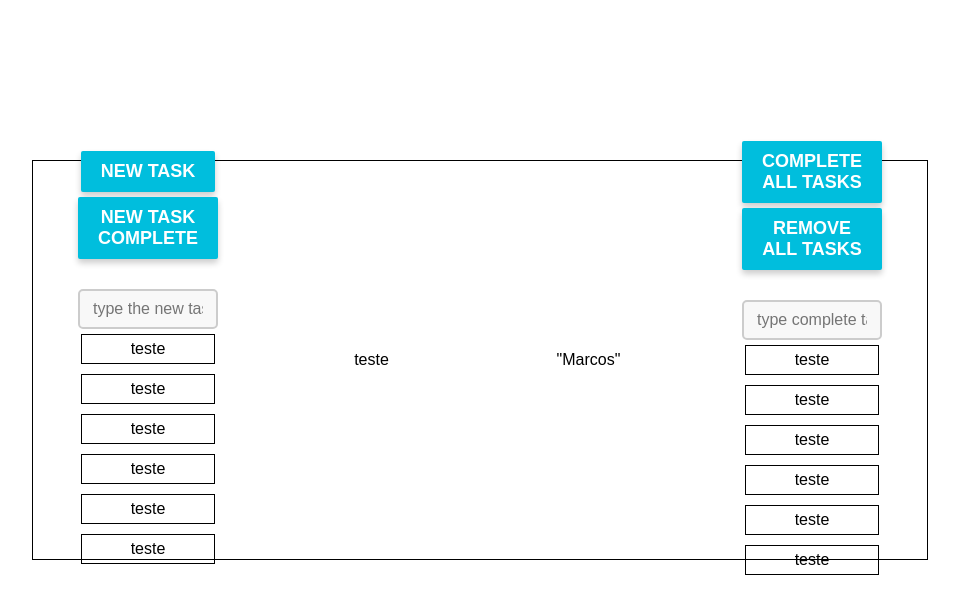
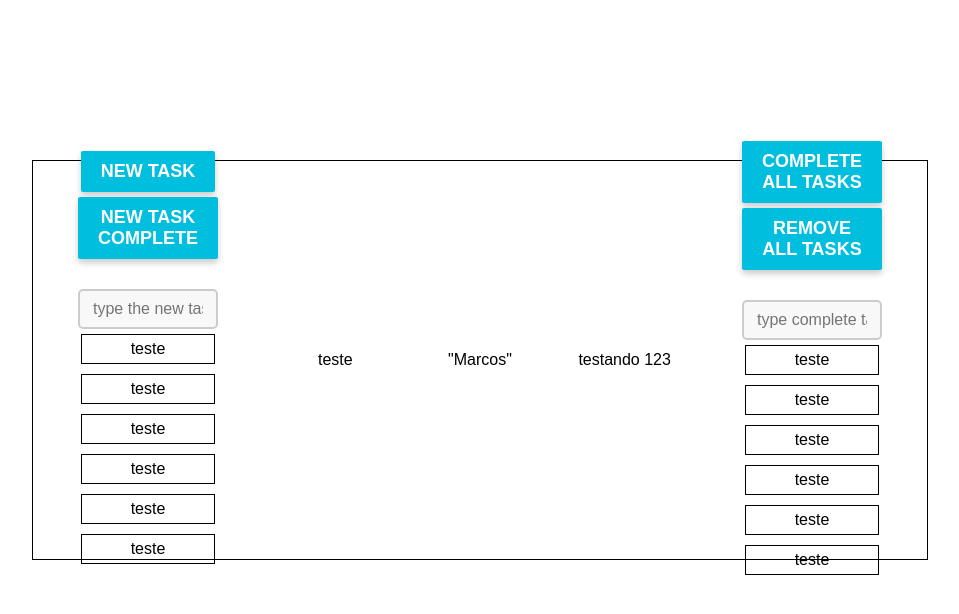
Before and after one commit to MarcosJianoto/study-git, a React (Vite) app: page / in a window 1280 px wide. Shown: the top 614 px of the page, without its empty margins (160-1119 px from the left). Built offline with nearby package versions, Linux system fonts and the light colour scheme.

Commit message:
comentando

```diff
--- a/src/App.jsx
+++ b/src/App.jsx
@@ -14,6 +14,7 @@ function App() {
         </div>
         <div>teste</div>
         <div>"Marcos"</div>
+        <div>testando 123</div>
         <div>
           <Tasks
             name="type complete task"
```
